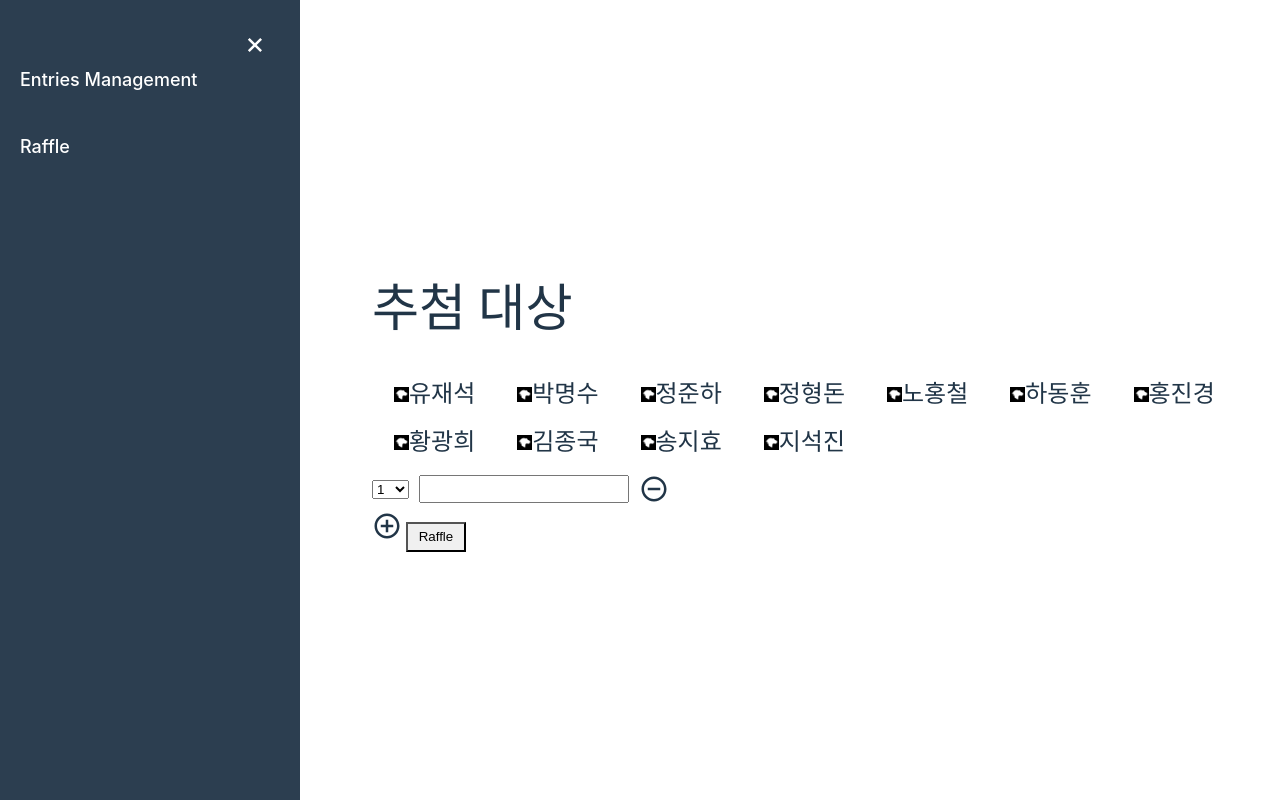
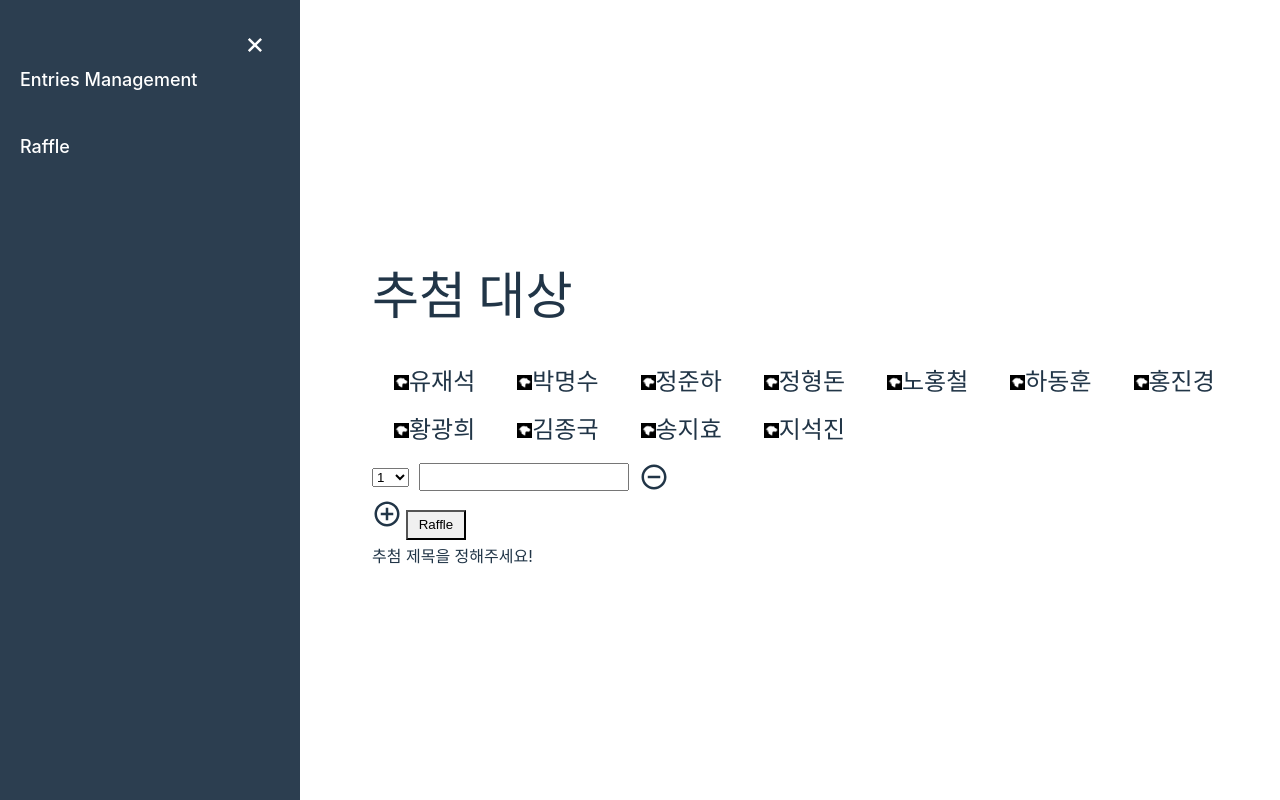
Before and after one commit to Muage/raffle, a React (Vite) app: page /raffle in a window 1280 px wide. Shown: the top 800 px of the page. Built offline with nearby package versions, Linux system fonts and the light colour scheme.

Commit message:
중복X 추첨 구현

```diff
--- a/src/component/Content.tsx
+++ b/src/component/Content.tsx
@@ -11,17 +11,17 @@ interface Props {
 
 // TODO: 임시 데이터로 개발 완료 시 삭제하고 useState 기본값은 []로 수정하기
 const initEntry = [
-    { id: uuid(), name: '유재석' },
-    { id: uuid(), name: '박명수' },
-    { id: uuid(), name: '정준하' },
-    { id: uuid(), name: '정형돈' },
-    { id: uuid(), name: '노홍철' },
-    { id: uuid(), name: '하동훈' },
-    { id: uuid(), name: '홍진경' },
-    { id: uuid(), name: '황광희' },
-    { id: uuid(), name: '김종국' },
-    { id: uuid(), name: '송지효' },
-    { id: uuid(), name: '지석진' },
+    { id: uuid(), name: '유재석', winStatus: false },
+    { id: uuid(), name: '박명수', winStatus: false },
+    { id: uuid(), name: '정준하', winStatus: false },
+    { id: uuid(), name: '정형돈', winStatus: false },
+    { id: uuid(), name: '노홍철', winStatus: false },
+    { id: uuid(), name: '하동훈', winStatus: false },
+    { id: uuid(), name: '홍진경', winStatus: false },
+    { id: uuid(), name: '황광희', winStatus: false },
+    { id: uuid(), name: '김종국', winStatus: false },
+    { id: uuid(), name: '송지효', winStatus: false },
+    { id: uuid(), name: '지석진', winStatus: false },
 ]
 
 const Content = ({ isNavOpen }: Props) => {
@@ -33,7 +33,7 @@ const Content = ({ isNavOpen }: Props) => {
         <div className={`content ${isNavOpen ? 'shifted' : ''}`}>
             <Routes>
                 <Route path="/" element={<EntriesManagement entries={entries} setEntries={setEntries} />} />
-                <Route path="/raffle" element={<Raffle entries={entries} setEntries={setEntries} />} />
+                <Route path="/raffle" element={<Raffle entries={entries} />} />
             </Routes>
         </div>
         </>
--- a/src/component/EntriesManagement.tsx
+++ b/src/component/EntriesManagement.tsx
@@ -22,7 +22,7 @@ const EntriesManagement = ({ entries, setEntries }: Props) => {
 
     const insertEntry = (name: string) => {
         if(name.trim() !== '') {
-            const newEntry: Entry = { id: uuid(), name: name }
+            const newEntry: Entry = { id: uuid(), name: name, winStatus: false }
             setEntries((prevEntries) => [...prevEntries, newEntry])
             setName('')
         } else {
--- a/src/component/Raffle.tsx
+++ b/src/component/Raffle.tsx
@@ -9,12 +9,10 @@ import Winner from "./Winner"
 
 interface Props {
     entries: Entry[],
-    setEntries: React.Dispatch<React.SetStateAction<Entry[]>>,
 }
 
-const Raffle = ({ entries, setEntries }: Props) => {
+const Raffle = ({ entries }: Props) => {
     const [raffleInfoList, setRaffleInfoList] = useState<RaffleInfo[]>([{ id: uuid(), title: '', winNum: 1, winners: [] }])
-    const [raffleEntry, setRaffleEntry] = useState<string[]>([])
 
     const columns = 7
     const rows = Array.from(
@@ -35,8 +33,23 @@ const Raffle = ({ entries, setEntries }: Props) => {
     }
 
     const raffle = () => {
-        // setRaffleEntry(shuffle(entries).splice(0, raffleInfo.winNum))
-        console.log(raffleInfoList)
+        const shuffledEntries = shuffle(entries.map((entry) => entry.name)) // 참가자 이름 shuffle
+        let currentIndex = 0                                                // 현재 참가자 인덱스 추적
+
+        setRaffleInfoList((prevList) => {
+            return prevList.map((raffleInfo) => {
+                const availableSlots = shuffledEntries.slice(currentIndex, currentIndex + raffleInfo.winNum)
+
+                if (availableSlots.length < raffleInfo.winNum) {
+                    console.warn(`Raffle "${raffleInfo.title}"의 winNum이 참가자 수를 초과했습니다.`)
+                }
+
+                currentIndex += raffleInfo.winNum                   // 현재 인덱스를 사용한 만큼 이동
+
+                return { ...raffleInfo, winners: availableSlots }   // 해당 Raffle의 당첨자 설정
+
+            })
+        })
     }
 
     const updateRaffleInfoList = (id: string, updateInfo: Partial<RaffleInfo>) => {
@@ -95,8 +108,10 @@ const Raffle = ({ entries, setEntries }: Props) => {
         {raffleInfoList.length > 0 && <button onClick={raffle}>Raffle</button>}
 
         {raffleInfoList.map((raffleInfo) => {
-            if(raffleInfo.winners.length > 0) {
+            if(raffleInfo.title !== '' && raffleInfo.winners.length > 0) {
                 return <Winner key={raffleInfo.id} title={raffleInfo.title} winners={raffleInfo.winners} />
+            } else {
+                return <div>추첨 제목을 정해주세요!</div>
             }
         })}
         </>
--- a/src/models/Entry.ts
+++ b/src/models/Entry.ts
@@ -1,6 +1,7 @@
 interface Entry {
     id: string,
     name: string,
+    winStatus: boolean,
 }
 
 export {
```
